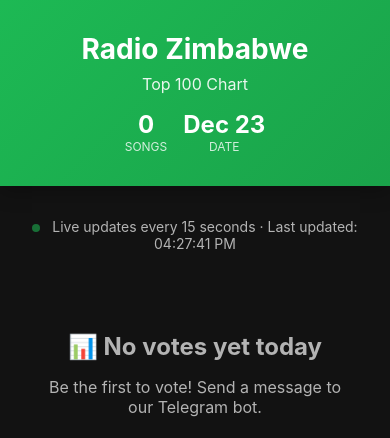
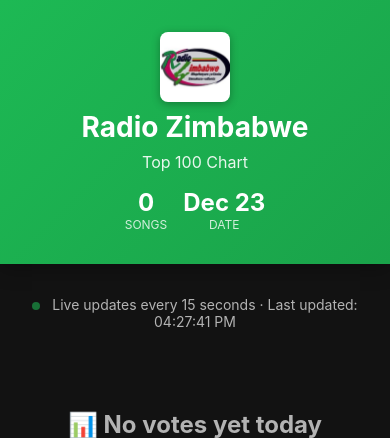
Before and after one commit to dev-merit01/radio-zimbabwe-chatbot, a Django app: page / in a window 390 px wide. Shown: the top 438 px of the page. Run offline with Django 5.2, Linux system fonts and the light colour scheme; data that the repository does not hold is empty.

Commit message:
Add responsive logo to dashboard header

```diff
--- a/templates/dashboard/top100.html
+++ b/templates/dashboard/top100.html
@@ -1,3 +1,4 @@
+{% load static %}
 <!DOCTYPE html>
 <html lang="en">
 <head>
@@ -41,6 +42,26 @@
             box-shadow: 0 4px 20px rgba(0,0,0,0.3);
         }
 
+        .header-content {
+            display: flex;
+            flex-direction: column;
+            align-items: center;
+            justify-content: center;
+        }
+
+        .logo {
+            max-width: 120px;
+            height: auto;
+            margin-bottom: 1rem;
+            border-radius: 8px;
+            box-shadow: 0 2px 8px rgba(0, 0, 0, 0.3);
+            transition: transform 0.3s ease;
+        }
+
+        .logo:hover {
+            transform: scale(1.05);
+        }
+
         .header h1 {
             font-size: 2.5rem;
             font-weight: 700;
@@ -50,6 +71,28 @@
         .header .subtitle {
             font-size: 1rem;
             opacity: 0.9;
+        }
+
+        @media (max-width: 768px) {
+            .logo {
+                max-width: 90px;
+                margin-bottom: 0.75rem;
+            }
+
+            .header h1 {
+                font-size: 2rem;
+            }
+        }
+
+        @media (max-width: 480px) {
+            .logo {
+                max-width: 70px;
+                margin-bottom: 0.5rem;
+            }
+
+            .header h1 {
+                font-size: 1.5rem;
+            }
         }
 
         .stats-bar {
@@ -318,8 +361,11 @@
 </head>
 <body>
     <header class="header">
-        <h1>Radio Zimbabwe</h1>
-        <p class="subtitle">Top 100 Chart</p>
+        <div class="header-content">
+            <img src="{% static 'images/radioZim.jpg' %}" alt="Radio Zimbabwe Logo" class="logo">
+            <h1>Radio Zimbabwe</h1>
+            <p class="subtitle">Top 100 Chart</p>
+        </div>
         <div class="stats-bar">
             <div class="stat">
                 <div class="stat-value" id="total-songs">-</div>
```
Also changed, not shown: static/images/radioZim.jpg (added), 1 other file.
